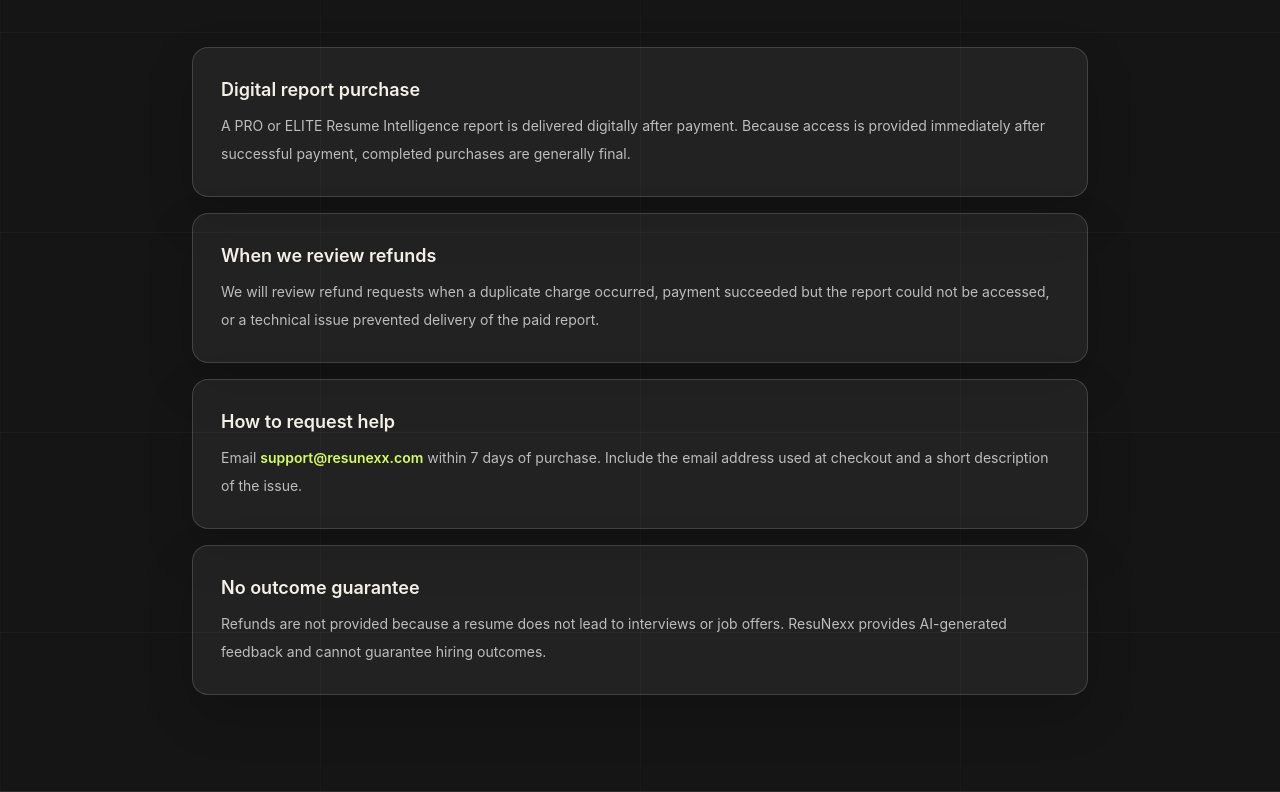
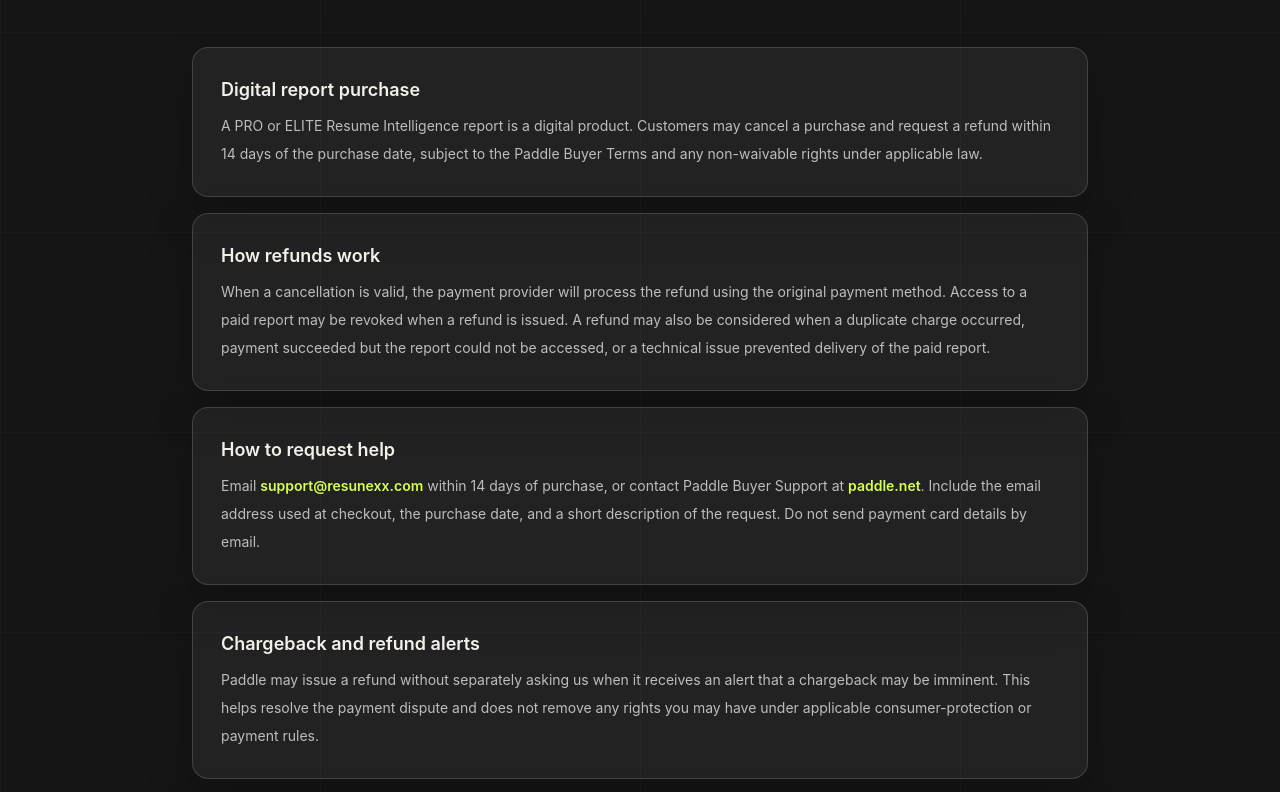
Before and after one commit to FelixYongSF/resunexx, a Next.js app in the folder resume-score/: page /refund in a window 1280 px wide. Shown: the part 368-1160 px from the top of the page. Built offline with nearby package versions, Linux system fonts and the light colour scheme.

Commit message:
fix(legal): align refund policy with Paddle review

```diff
--- a/resume-score/app/refund/page.tsx
+++ b/resume-score/app/refund/page.tsx
@@ -6,19 +6,25 @@
     <LegalPage eyebrow="Refund policy" title="Refunds and billing help.">
       <LegalSection title="Digital report purchase">
         <p>
-          A PRO or ELITE Resume Intelligence report is delivered digitally after payment. Because access is provided immediately after successful payment, completed purchases are generally final.
+          A PRO or ELITE Resume Intelligence report is a digital product. Customers may cancel a purchase and request a refund within 14 days of the purchase date, subject to the Paddle Buyer Terms and any non-waivable rights under applicable law.
         </p>
       </LegalSection>
 
-      <LegalSection title="When we review refunds">
+      <LegalSection title="How refunds work">
         <p>
-          We will review refund requests when a duplicate charge occurred, payment succeeded but the report could not be accessed, or a technical issue prevented delivery of the paid report.
+          When a cancellation is valid, the payment provider will process the refund using the original payment method. Access to a paid report may be revoked when a refund is issued. A refund may also be considered when a duplicate charge occurred, payment succeeded but the report could not be accessed, or a technical issue prevented delivery of the paid report.
         </p>
       </LegalSection>
 
       <LegalSection title="How to request help">
         <p>
-          Email <a className="font-semibold text-[#d7ff4f] hover:text-[#f3f0e9]" href={`mailto:${contactEmail}`}>{contactEmail}</a> within 7 days of purchase. Include the email address used at checkout and a short description of the issue.
+          Email <a className="font-semibold text-[#d7ff4f] hover:text-[#f3f0e9]" href={`mailto:${contactEmail}`}>{contactEmail}</a> within 14 days of purchase, or contact Paddle Buyer Support at <a className="font-semibold text-[#d7ff4f] hover:text-[#f3f0e9]" href="https://paddle.net">paddle.net</a>. Include the email address used at checkout, the purchase date, and a short description of the request. Do not send payment card details by email.
+        </p>
+      </LegalSection>
+
+      <LegalSection title="Chargeback and refund alerts">
+        <p>
+          Paddle may issue a refund without separately asking us when it receives an alert that a chargeback may be imminent. This helps resolve the payment dispute and does not remove any rights you may have under applicable consumer-protection or payment rules.
         </p>
       </LegalSection>
 
```
